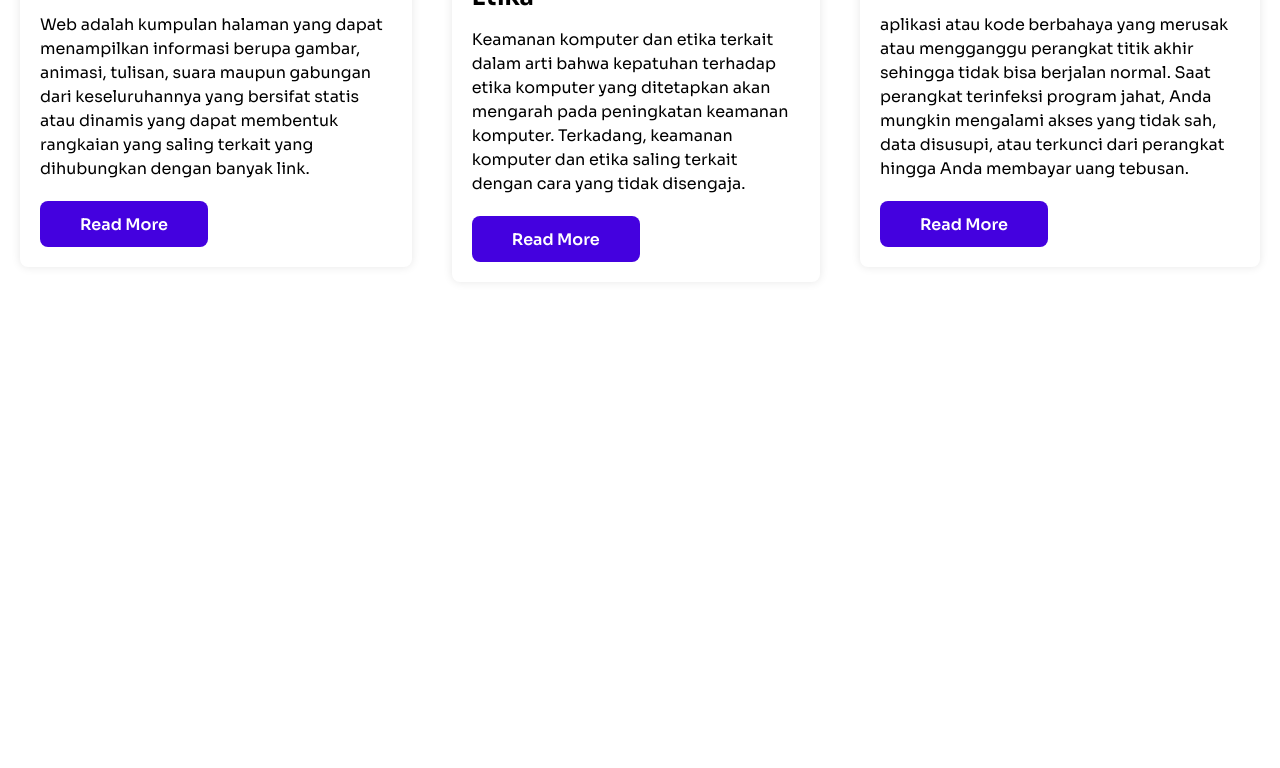
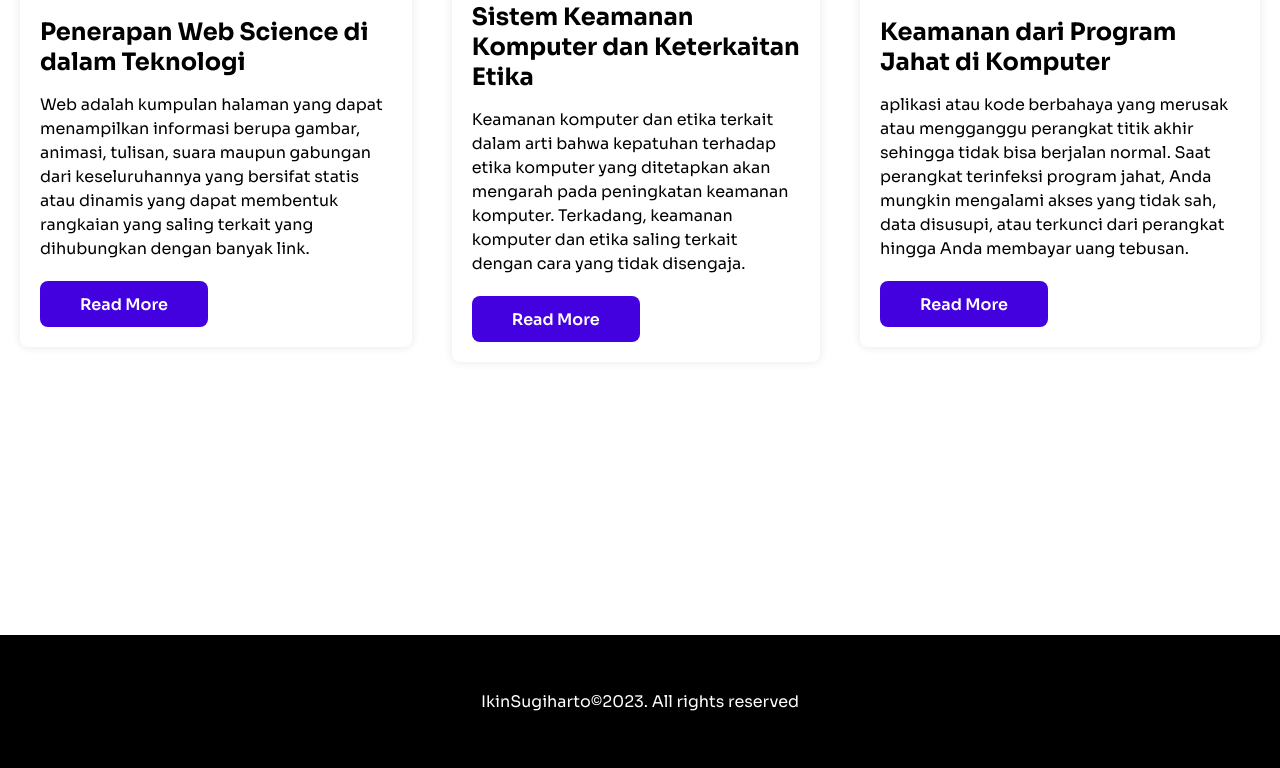
Before and after one commit to Ikinsugiharto/Skilvul-TPA1, a plain HTML site: page blog.html in a window 1280 px wide. Shown: the part 565-1333 px from the top of the page. Before the commit the page ends 1040 px from the top, so only its background shows below. Drawn offline with nearby package versions, Linux system fonts and the light colour scheme.

Commit message:
Penambahan Footer

```diff
--- a/assets/css/styles.css
+++ b/assets/css/styles.css
@@ -267,7 +267,7 @@ img {
   display: flex;
   justify-content: center;
   align-items: center;
-  height: 130vh;
+  height: 150vh;
 }
 
 .blog__card {
--- a/blog.html
+++ b/blog.html
@@ -34,7 +34,8 @@
               </div>
               <div class="blog__content">
                 <h3 class="blog__title">Penerapan Web Science di dalam Teknologi</h3>
-                <p class="blog__description">Web adalah kumpulan halaman yang dapat menampilkan informasi berupa gambar, animasi, tulisan, suara maupun gabungan dari keseluruhannya yang bersifat statis atau dinamis yang dapat membentuk rangkaian yang saling terkait yang dihubungkan dengan banyak link.</p>
+                <p class="blog__description">Web adalah kumpulan halaman yang dapat menampilkan informasi berupa gambar, animasi, tulisan,
+                suara maupun gabungan dari keseluruhannya yang bersifat statis atau dinamis yang dapat membentuk rangkaian yang saling terkait yang dihubungkan dengan banyak link.</p>
                 <a href="https://ikinsugiharto.medium.com/penerapan-web-science-di-dalam-teknologi-informasi-d5959f52722b" class="blog__button">Read More</a>
               </div>
             </div>
@@ -61,5 +62,10 @@
                 </div>
               </div>
          </section>
+
+         <footer class="footer">
+            <p class="footer__copy">IkinSugiharto©2023. All rights reserved</p>
+         </footer>
+
     </body>
-    </html>
+</html>
```
Also changed, not shown: about.html (+7 -1 lines), portofolio.html (+7 -0 lines).
